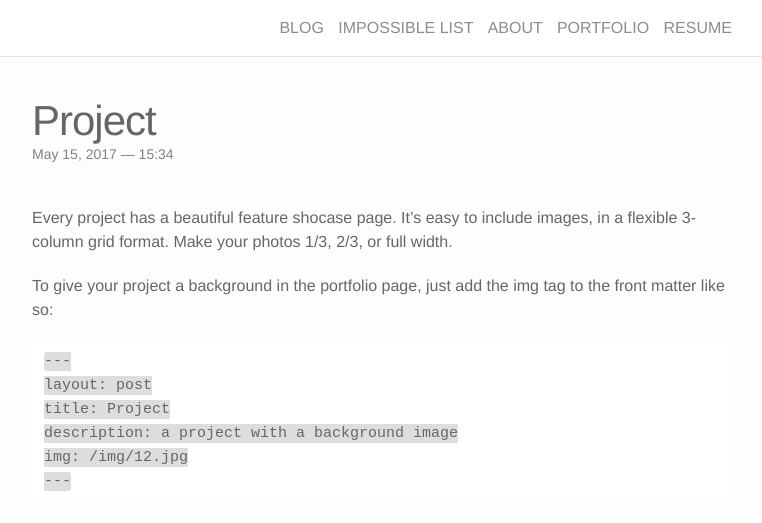
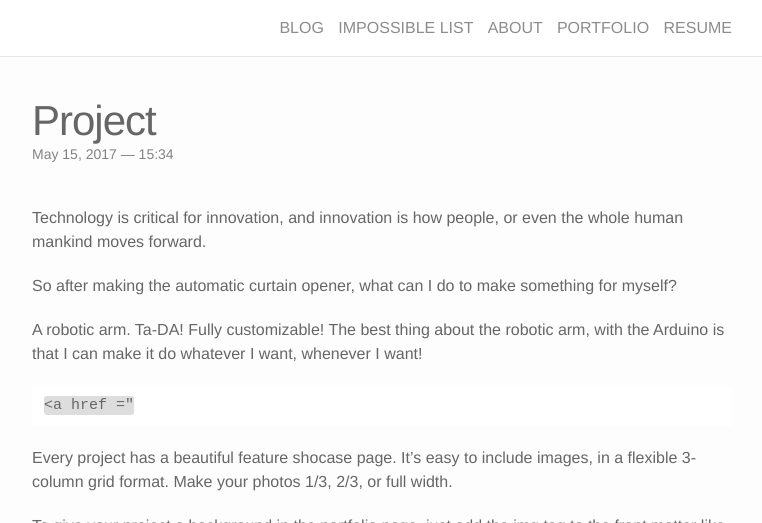
Before and after one commit to chwong1996/myhome, a Jekyll site: the page built from _portfolio/2_project.markdown, in a window 1280 px wide and 900 px high, cut to the strip 0-523 px from the top of the window. Shown: the whole strip, without its empty margins (258-1020 px from the left). Built offline with Jekyll 4.4.1, drawn with Linux system fonts in a browser that asks for light colours; nearby versions of some CDN libraries.

Commit message:
Update 2_project.markdown

```diff
--- a/_portfolio/2_project.markdown
+++ b/_portfolio/2_project.markdown
@@ -2,8 +2,17 @@
 layout: post
 title: Project
 description: a project with a background image
-img: /img/2.jpg
+img: /img/Robotic arm.jpg
 ---
+Technology is critical for innovation, and innovation is how people, or even the whole human mankind moves forward.
+
+So after making the automatic curtain opener, what can I do to make something for myself?
+
+A robotic arm. Ta-DA! Fully customizable! The best thing about the robotic arm, with the Arduino is that I can make it do whatever I want, whenever I want!
+
+	<a href ="
+
+
 
 Every project has a beautiful feature shocase page. It's easy to include images, in a flexible 3-column grid format. Make your photos 1/3, 2/3, or full width.
 
```
